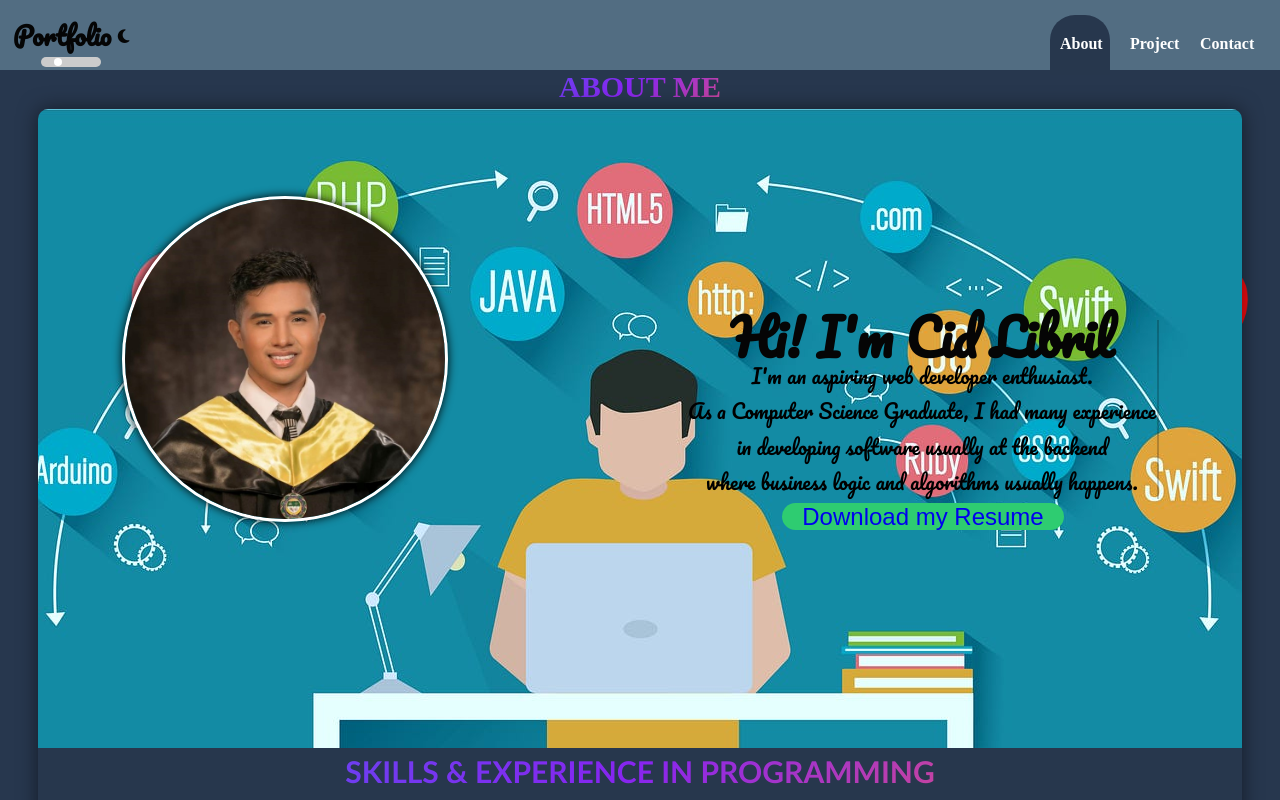
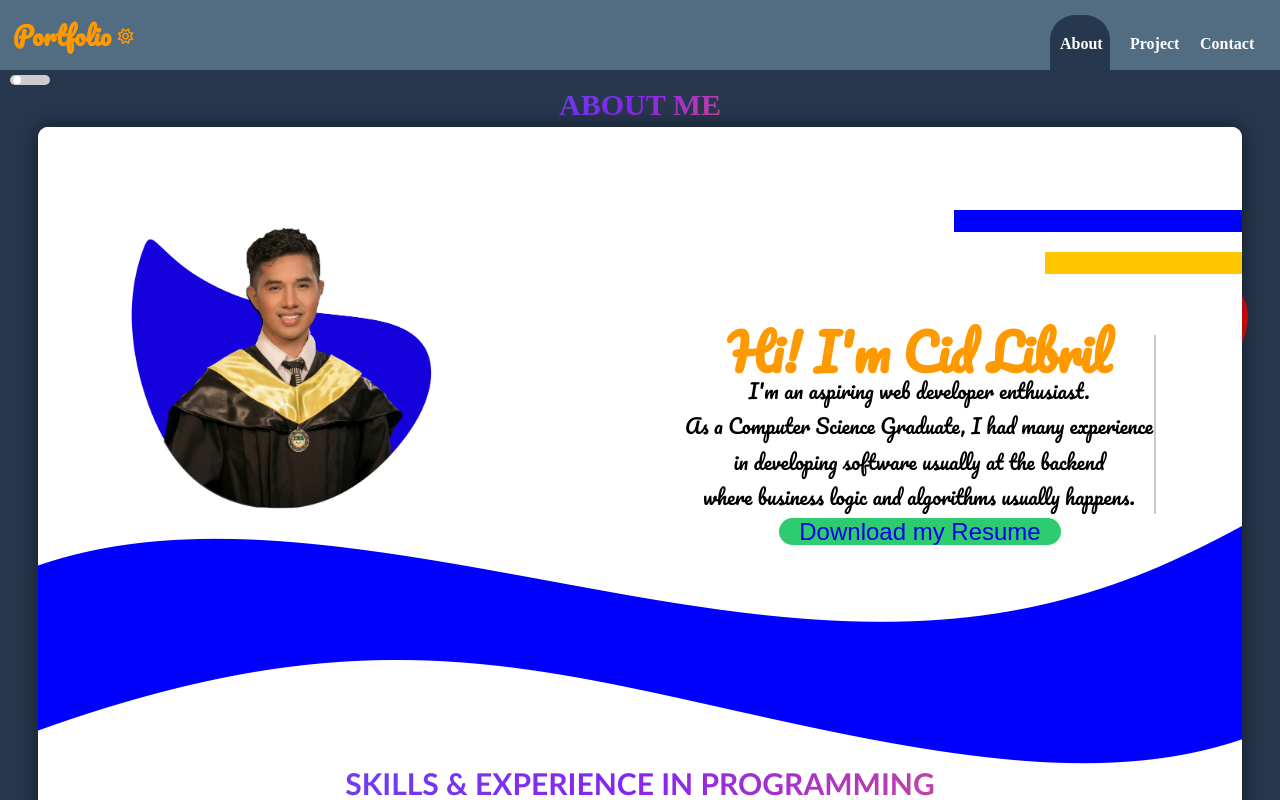
Before and after one commit to SidLD/Portfolio, a React (Create React App) app: page / in a window 1280 px wide. Shown: the top 800 px of the page. Built offline with nearby package versions, Linux system fonts and the light colour scheme.

Commit message:
set defualt theme false

```diff
--- a/src/App.css
+++ b/src/App.css
@@ -415,7 +415,9 @@ nav{
 .switch {
   position: relative;
   display: inline-block;
-  width: 60px;
+  top: 5px;
+  left: 10px;
+  width: 40px;
   height: 10px;
   /* left: 20px; */
 }
@@ -445,7 +447,7 @@ nav{
   content: "";
   height: 8px;
   width: 8px;
-  left: 13px;
+  left: 3px;
   bottom: 1px;
   background-color: white;
   -webkit-transition: .4s;
@@ -605,3 +607,36 @@ input:checked + .slider:before {
     margin-top: 5px;
   }
 }
+@media screen and (max-width:320px) {
+  .card-content h3{
+    font-size: 20px;
+  }
+  .card-content p{
+    font-size: 12px;
+  }
+  .profile-img img{
+    width: 200px !important;
+  }
+  .skill-header{
+    margin-top: 150px;
+  }
+  .skill-container{
+    grid-template-columns: repeat(1, 260px);
+  }
+  .skill-box{
+    height: 300px;
+  }
+  .card{
+    height: 7750px;
+  }
+  #intro-skill{
+    font-size: 15px;
+  }
+  .contact-box{
+    top: 70%;
+  }
+  .logo-text{
+    font-size: 18px;
+    margin-top: 5px;
+  }
+}
--- a/src/layout/RootLayout.js
+++ b/src/layout/RootLayout.js
@@ -98,10 +98,6 @@ function RootLayout() {
                 {!isLightTheme && <i className="fa-solid fa-moon  fa-2xs"></i>}
 
               </h1>
-              <label class="switch">
-                  <input type="checkbox" onClick={toogleTheme}/>
-                  <span className="slider round"></span>
-                </label>
           </div>
             <nav>
                 <NavLink className="link" id='h' onClick={slide} to="">About</NavLink>
@@ -111,6 +107,10 @@ function RootLayout() {
             </nav>
        </header>
        <main>
+        <label class="switch">
+                  <input type="checkbox" onClick={toogleTheme}/>
+                  <span className="slider round"></span>
+                </label>
         <Outlet />
        </main>
     </div>
--- a/src/lib/ThemeContext.js
+++ b/src/lib/ThemeContext.js
@@ -9,7 +9,7 @@ export const ThemeContext = createContext()
 
 export default class ThemeContextProvider extends Component {
     state = {
-        isLightTheme: false,
+        isLightTheme: true,
         light: {
           profile:profilePS,
           profileDesign: {
```
